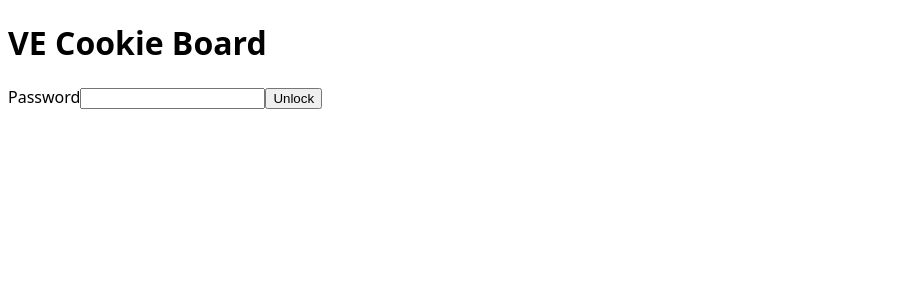
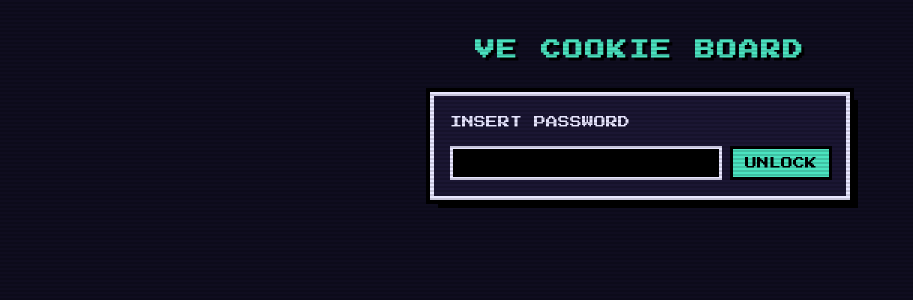
Before and after one commit to t-mercier/cookie-app-for-daily, a React (Vite) app: page / in a window 1280 px wide. Shown: the top 300 px of the page, without its empty margins (0-913 px from the left). Built offline with nearby package versions, Linux system fonts and the light colour scheme; no server answers; the database is empty.

Commit message:
style: retro arcade theme foundation + restyle password gate

```diff
--- a/index.html
+++ b/index.html
@@ -5,6 +5,9 @@
     <link rel="icon" type="image/svg+xml" href="/favicon.svg" />
     <meta name="viewport" content="width=device-width, initial-scale=1.0" />
     <title>ve-cookie-board</title>
+    <link rel="preconnect" href="https://fonts.googleapis.com" />
+    <link rel="preconnect" href="https://fonts.gstatic.com" crossorigin />
+    <link href="https://fonts.googleapis.com/css2?family=Press+Start+2P&display=swap" rel="stylesheet" />
   </head>
   <body>
     <div id="root"></div>
--- a/src/App.css
+++ b/src/App.css
@@ -1,5 +1,39 @@
-:root { font-family: system-ui, sans-serif; }
-main { max-width: 900px; margin: 0 auto; padding: 1.5rem; }
-.board { display: grid; grid-template-columns: repeat(auto-fill, minmax(140px, 1fr)); gap: 1rem; }
-.board button { display: grid; gap: 0.25rem; padding: 1rem; border-radius: 12px; border: 2px solid #ddd; background: #fff; cursor: pointer; }
-.board button[data-lagging="true"] { border-color: #f5a623; box-shadow: 0 0 0 3px rgba(245,166,35,0.25); }
+:root {
+  --bg: #0f0d1f;
+  --panel: #1b1633;
+  --ink: #e8e6ff;
+  --accent: #4be3c0;
+  --warn: #ff5470;
+  --dim: #6b6690;
+  font-family: "Press Start 2P", monospace;
+  font-size: 12px;
+  line-height: 1.8;
+}
+* { box-sizing: border-box; }
+body { margin: 0; background: var(--bg); color: var(--ink); }
+.crt { min-height: 100vh; padding: 24px; image-rendering: pixelated; }
+.arcade-title {
+  font-size: 20px; color: var(--accent); text-align: center;
+  text-shadow: 3px 3px 0 #000; letter-spacing: 2px; margin: 8px 0 24px;
+}
+.pixel-panel {
+  background: var(--panel); border: 4px solid var(--ink);
+  box-shadow: 0 0 0 4px #000, 8px 8px 0 0 #000; padding: 16px;
+}
+.pixel-button {
+  font-family: inherit; font-size: 12px; color: #000; background: var(--accent);
+  border: 3px solid #000; padding: 8px 12px; cursor: pointer;
+}
+.pixel-button:hover { filter: brightness(1.1); }
+.pixel-input {
+  font-family: inherit; font-size: 12px; color: var(--ink); background: #000;
+  border: 3px solid var(--ink); padding: 8px;
+}
+.error-text { color: var(--warn); }
+.blink { animation: blink 1s steps(2, start) infinite; }
+@keyframes blink { to { visibility: hidden; } }
+/* subtle scanlines */
+.crt::before {
+  content: ""; position: fixed; inset: 0; pointer-events: none;
+  background: repeating-linear-gradient(rgba(0,0,0,0) 0 2px, rgba(0,0,0,0.15) 2px 4px);
+}
--- a/src/components/PasswordGate.tsx
+++ b/src/components/PasswordGate.tsx
@@ -22,11 +22,14 @@ export function PasswordGate({ children }: { children: ReactNode }) {
   }
 
   return (
-    <form onSubmit={handleSubmit}>
-      <h1>VE Cookie Board</h1>
-      <label htmlFor="password">Password</label>
+    <div className="crt">
+      <h1 className="arcade-title">VE COOKIE BOARD</h1>
+      <form className="pixel-panel" onSubmit={handleSubmit} style={{ maxWidth: 420, margin: "0 auto" }}>
+        <label htmlFor="password">INSERT PASSWORD</label>
+        <div style={{ display: "flex", gap: 8, marginTop: 12 }}>
           <input
             id="password"
+            className="pixel-input"
             type="password"
             value={value}
             onChange={(e) => {
@@ -34,8 +37,10 @@ export function PasswordGate({ children }: { children: ReactNode }) {
               setError(false);
             }}
           />
-      <button type="submit">Unlock</button>
-      {error && <p role="alert">Wrong password</p>}
+          <button type="submit" className="pixel-button">UNLOCK</button>
+        </div>
+        {error && <p role="alert" className="error-text">WRONG PASSWORD</p>}
       </form>
+    </div>
   );
 }
```
Also changed, not shown: 1 other file (tests, documents, lock files or other folders). Lines whose indentation alone changed are shown as unchanged.
